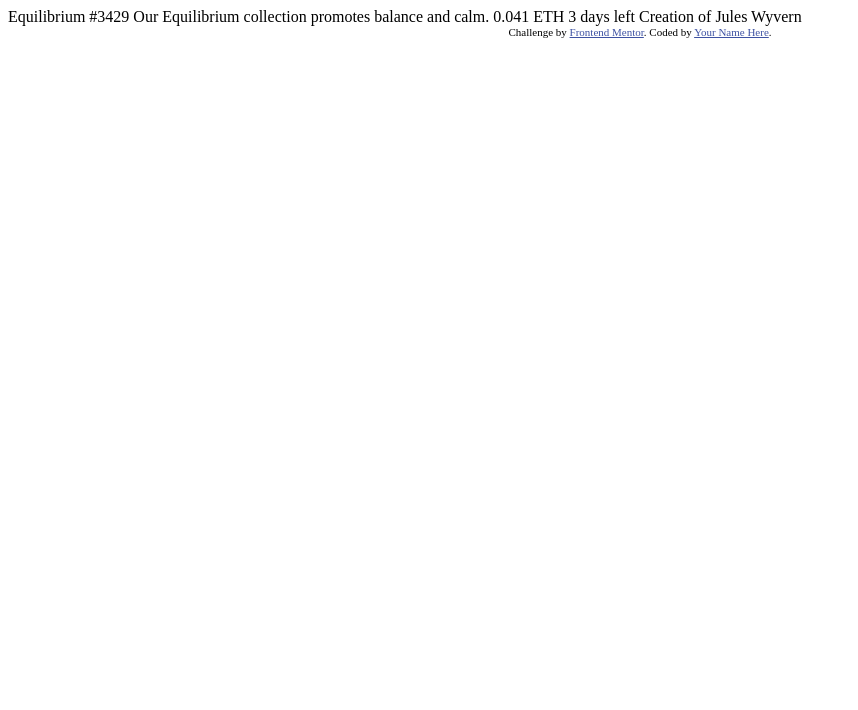
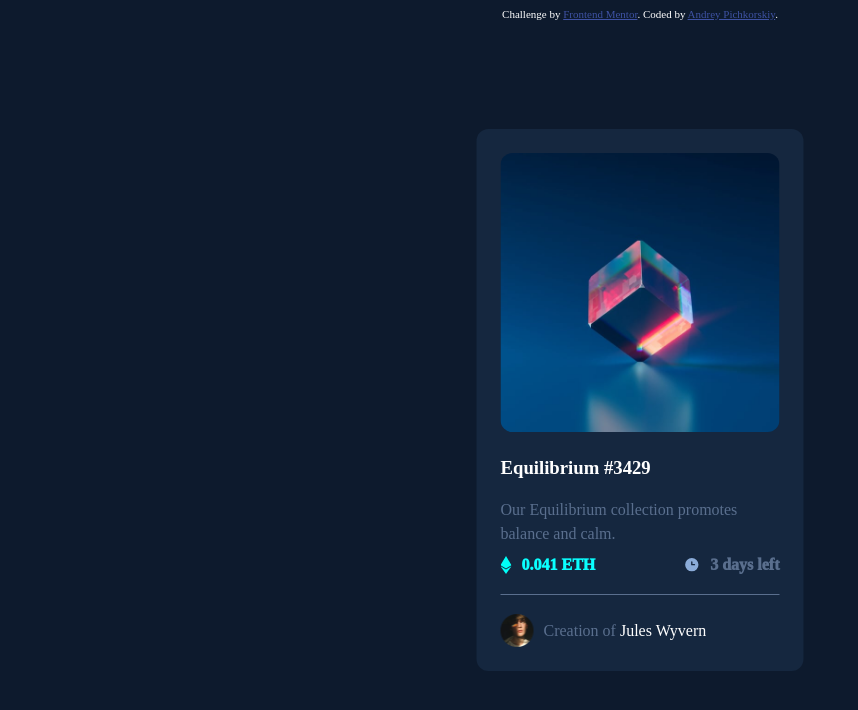
Before and after one commit to AndriiPichkorkiy/NFT-preview-card-component, a plain HTML site: page index.html in a window 1280 px wide. Shown: the whole page, without its empty margins (0-858 px from the left). Drawn offline with Linux system fonts and the light colour scheme.

Commit message:
make markUp + css + active status

```diff
--- a/index.html
+++ b/index.html
@@ -1,33 +1,88 @@
 <!DOCTYPE html>
 <html lang="en">
   <head>
-  <meta charset="UTF-8">
-  <meta name="viewport" content="width=device-width, initial-scale=1.0"> <!-- displays site properly based on user's device -->
+    <meta charset="UTF-8" />
+    <meta name="viewport" content="width=device-width, initial-scale=1.0" />
+    <!-- displays site properly based on user's device -->
 
-  <link rel="icon" type="image/png" sizes="32x32" href="./images/favicon-32x32.png">
+    <link
+      rel="icon"
+      type="image/png"
+      sizes="32x32"
+      href="./images/favicon-32x32.png"
+    />
 
     <title>Frontend Mentor | NFT preview card component</title>
 
     <!-- Feel free to remove these styles or customise in your own stylesheet 👍 -->
     <style>
-    .attribution { font-size: 11px; text-align: center; }
-    .attribution a { color: hsl(228, 45%, 44%); }
+      .attribution {
+        color: white;
+        font-size: 11px;
+        text-align: center;
+      }
+      .attribution a {
+        color: hsl(228, 45%, 44%);
+      }
     </style>
+    <link rel="stylesheet" href="style.css" />
   </head>
   <body>
-
-  Equilibrium #3429
-
-  Our Equilibrium collection promotes balance and calm.
-
-  0.041 ETH
-  3 days left
-
-  Creation of Jules Wyvern
+    <div class="card">
+      <a href="./images/image-equilibrium.jpg" class="link">
+      <div class="card-img-wrap">
+        <img
+          src="./images/image-equilibrium.jpg"
+          alt="card-img"
+          class="card-img"
+        />
+      </div>
+      </a>
+      <h3 class="card-title">
+        <a href="#" class="card-title link">Equilibrium #3429</a>
+      </h3>
+      <span class="card-description"
+        >Our Equilibrium collection promotes balance and calm.</span
+      >
+      <div class="card-floor">
+        <div class="card-price-section">
+          <div class="card-price left">
+            <img
+              src="./images/icon-ethereum.svg"
+              alt="img ethereum"
+              aria-hidden="true"
+            /><span>0.041 ETH</span>
+          </div>
+          <div class="card-time-left right">
+            <img
+              src="./images/icon-clock.svg"
+              alt="img clock"
+              aria-hidden="true"
+            />
+            <span>3 days left</span>
+          </div>
+        </div>
+        <div class="card-line"></div>
+        <div class="card-autor">
+          <img
+            src="./images/image-avatar.png"
+            alt="img ethereum"
+            aria-hidden="true"
+            class="card-autor-img"
+          />
+          <span class="card-autor-title"
+            >Creation of
+            <a href="#" class="card-autor-name link">Jules Wyvern</a></span
+          >
+        </div>
+      </div>
+    </div>
 
     <div class="attribution">
-    Challenge by <a href="https://www.frontendmentor.io?ref=challenge" target="_blank">Frontend Mentor</a>.
-    Coded by <a href="#">Your Name Here</a>.
+      Challenge by
+      <a href="https://www.frontendmentor.io?ref=challenge" target="_blank"
+        >Frontend Mentor</a
+      >. Coded by <a href="#">Andrey Pichkorskiy</a>.
     </div>
   </body>
 </html>
--- /dev/null
+++ b/style.css
@@ -0,0 +1,169 @@
+:root {
+  --color-title: #fff;
+  --color-description: #5a6f8e;
+  --color-accent: #0affff;
+  --color-accent-opacity: #0affff77;
+
+  --color-background: #0d1a2d;
+  --color-card-background: #15273f;
+}
+
+* {
+  box-sizing: border-box;
+}
+
+.link {
+  text-decoration-line: none;
+}
+
+.link:hover {
+  color: var(--color-accent);
+}
+
+body {
+  background-color: var(--color-background);
+}
+
+.card {
+  width: 327px;
+  height: 542px;
+  background-color: var(--color-card-background);
+  padding: 24px;
+  border-radius: 12px;
+
+  position: absolute;
+  left: 50%;
+  top: 50%;
+
+  transform: translate(-50%, -50%);
+}
+
+.card-img-wrap {
+    position: relative;
+  width: 279px;
+  height: 279px;
+
+  border-radius: 12px;
+  overflow: hidden;
+
+  margin-bottom: 25px;
+}
+
+.card-img-wrap::after {
+  content: "";
+  width: 100%;
+  height: 100%;
+
+  display: block;
+  position: absolute;
+  top: 0;
+}
+
+.card-img-wrap:hover.card-img-wrap::after {
+
+  background-color: var(--color-accent-opacity);
+  background-image: url(./images/icon-view.svg);
+  background-repeat: no-repeat;
+  background-position: 50%;
+  /* opacity: 0.5; */
+}
+
+.card-img {
+  width: 100%;
+  height: auto;
+}
+
+.card-title {
+  color: var(--color-title);
+}
+
+.card-description {
+  color: var(--color-description);
+  line-height: 150%;
+}
+
+.card-floor {
+  margin-top: 10px;
+  /* margin-bottom: 24px; */
+}
+
+.card-price-section {
+  width: 100%;
+  display: flex;
+  justify-content: space-between;
+}
+
+.card-price {
+  color: var(--color-accent);
+  font-weight: 1000;
+  /* margin-left: 16px; */
+  position: relative;
+  display: flex;
+  align-items: center;
+}
+
+.card-time-left {
+  color: var(--color-description);
+  font-weight: 1000;
+  position: relative;
+  display: flex;
+  align-items: center;
+}
+
+.card-time-left > img,
+.card-price > img {
+  margin-right: 10px;
+}
+
+/* .card-price::before,
+.card-time-left::before {
+    content: '';
+    width: 16px;
+    height: 16px;
+
+    display: block;
+    position: absolute;
+    left: -20px;
+
+    background-repeat:no-repeat;
+}
+
+.card-price::before {
+    background-image: url(./images/icon-ethereum.svg);
+}
+
+.card-time-left::before {
+    background-image: url(./images/icon-clock.svg);
+} */
+
+/* .card-time-img {
+  height: 21px;
+  width: auto;
+} */
+
+.card-line {
+  width: 100%;
+  height: 0.5px;
+  background-color: var(--color-description);
+  margin-top: 20px;
+  margin-bottom: 20px;
+}
+
+.card-autor {
+  display: flex;
+  align-items: center;
+}
+
+.card-autor-img {
+  width: 33px;
+  height: 33px;
+}
+
+.card-autor-title {
+  margin-left: 10px;
+  color: var(--color-description);
+}
+
+.card-autor-name {
+  color: var(--color-title);
+}
```
Lines whose indentation alone changed are shown as unchanged.
